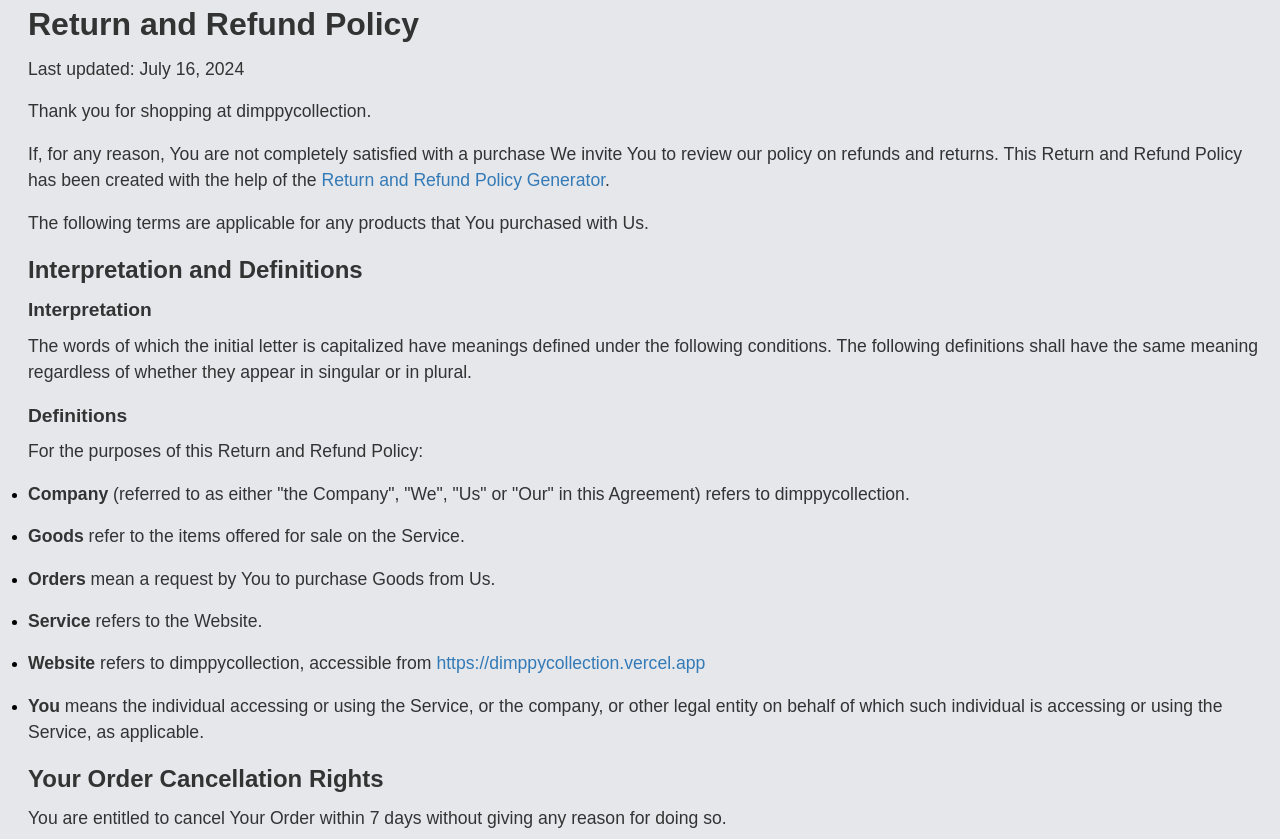
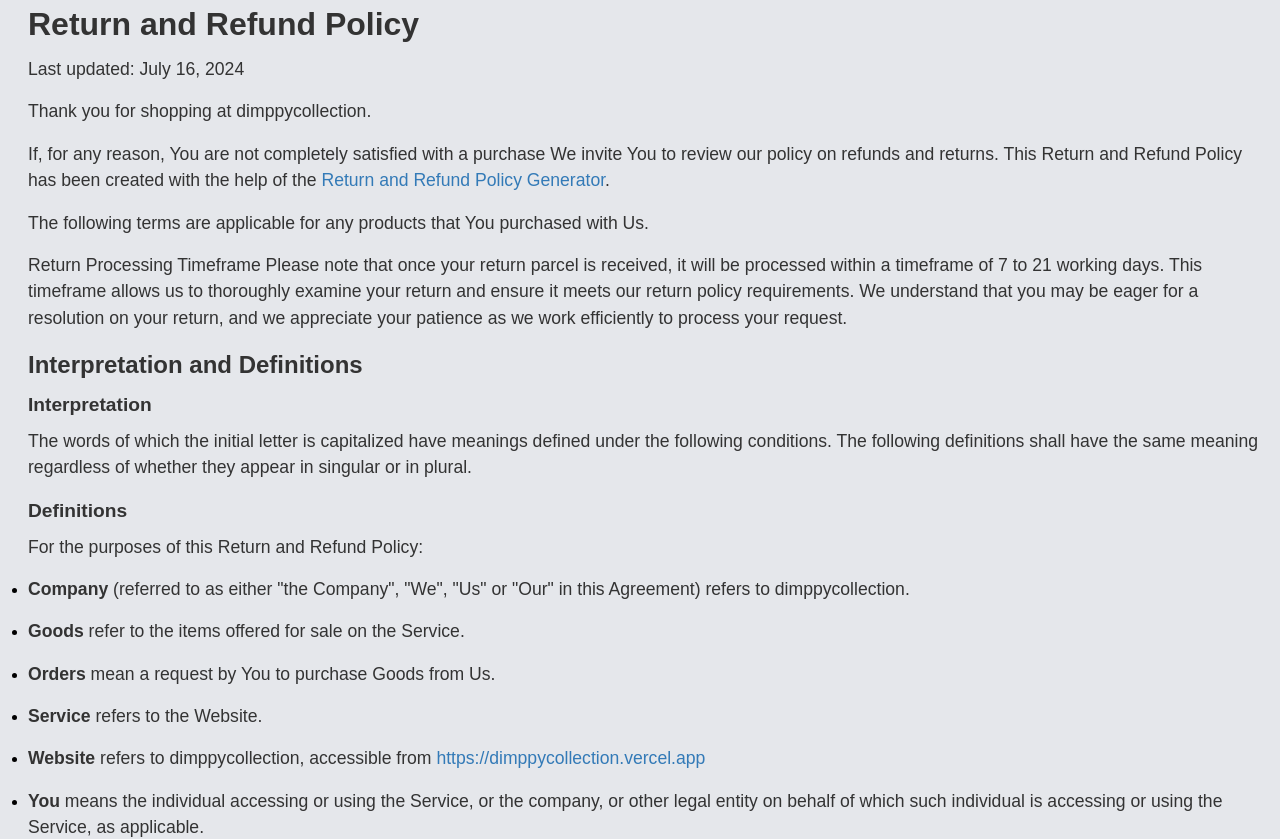
Before and after one commit to vishalshivharee/E-commerce, a React (Create React App) app: page /Return in a window 1280 px wide. Shown: the top 839 px of the page. Built offline with nearby package versions, Linux system fonts and the light colour scheme; no server answers; the database is empty.

Commit message:
added more information about max time and min time

```diff
--- a/src/components/privacypolicy/PrivacyPolicy.jsx
+++ b/src/components/privacypolicy/PrivacyPolicy.jsx
@@ -23,7 +23,7 @@
     It is Dimppycollection's policy to respect your privacy regarding any
     information we may collect while operating our website. This Privacy Policy
     applies to{" "}
-    <a href="https://dimppycollection.vercel.app">
+    <a href="https://e-commerce-drab-gamma.vercel.app">
       {" "}
       dimppycollection.vercel.app
     </a>{" "}
@@ -41,6 +41,11 @@
     Website, set forth the general rules and policies governing your use of our
     Website. Depending on your activities when visiting our Website, you may be
     required to agree to additional terms of service.
+  </p>
+  <p>
+  Dimpy Collection offers delivery within a timeframe of 3 to 15 working days.
+
+For the most up-to-date information on delivery timelines.
   </p>
   <h2 id="tableofcontents">Contents</h2>
   <p>Click below to jump to any section of this privacy policy</p>
--- a/src/components/returnpolicy/Return.jsx
+++ b/src/components/returnpolicy/Return.jsx
@@ -23,6 +23,13 @@
   <p>
     The following terms are applicable for any products that You purchased with
     Us.
+  </p>
+  <p>
+  Return Processing Timeframe
+
+Please note that once your return parcel is received, it will be processed within a timeframe of 7 to 21 working days. This timeframe allows us to thoroughly examine your return and ensure it meets our return policy requirements.
+
+We understand that you may be eager for a resolution on your return, and we appreciate your patience as we work efficiently to process your request.
   </p>
   <h2>Interpretation and Definitions</h2>
   <h3>Interpretation</h3>
@@ -60,7 +67,7 @@
       <p>
         <strong>Website</strong> refers to dimppycollection, accessible from{" "}
         <a
-          href="https://dimppycollection.vercel.app"
+          href="https://e-commerce-drab-gamma.vercel.app"
           rel="external nofollow noopener"
           target="_blank"
         >
--- a/src/components/term/Term.jsx
+++ b/src/components/term/Term.jsx
@@ -78,7 +78,7 @@
       <p>
         <strong>Website</strong> refers to dimppycollection, accessible from{" "}
         <a
-          href="https://dimppycollection.vercel.app"
+          href="https://e-commerce-drab-gamma.vercel.app"
           rel="external nofollow noopener"
           target="_blank"
         >
```
